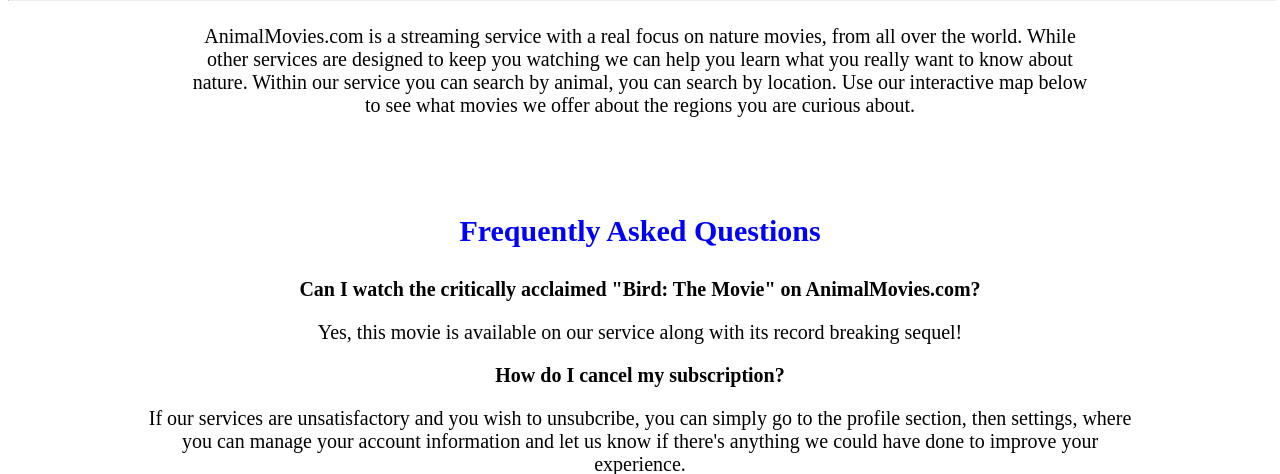
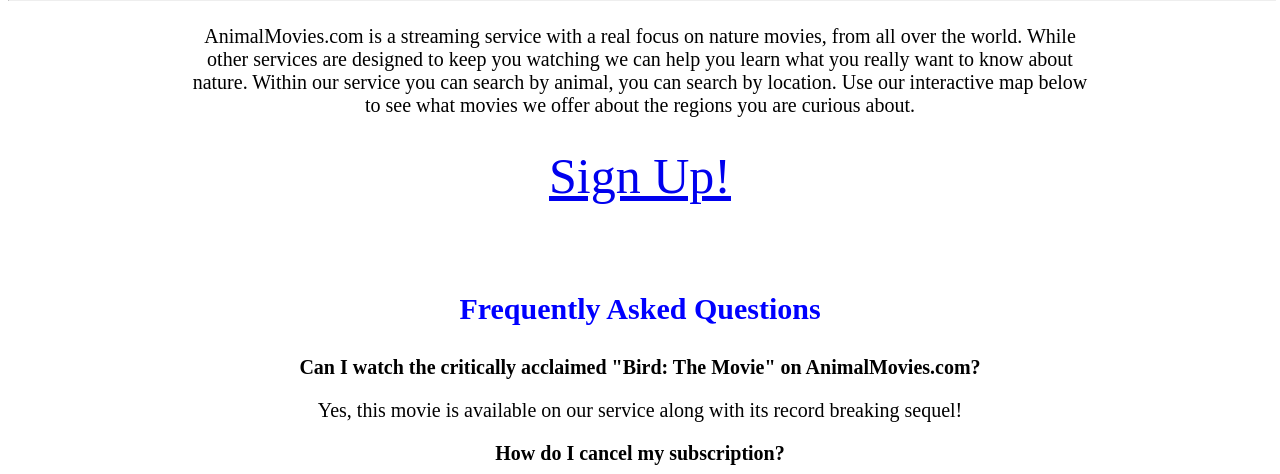
Before and after one commit to carlosm306/COMP333-Landing-Page, a PHP site: page /landing_page.html in a window 1280 px wide. Shown: the part 1877-2351 px from the top of the page. Run offline with PHP 8.4, Linux system fonts and the light colour scheme.

Commit message:
sign up (issue #32)

```diff
--- a/landing_page.html
+++ b/landing_page.html
@@ -93,6 +93,10 @@ Animal Movies
       below to see what movies we offer about the regions you are curious about.
     </div>
 
+    <div id="sign_up">
+      <a href="signup.html" target="_blank"
+      rel="noreferrer noopener"> Sign Up!</a>
+    </div>
 
 
 <h2 class="centering">
--- a/style_sheet.css
+++ b/style_sheet.css
@@ -157,3 +157,13 @@ th{
     font-size: 2vw;
     color: whitesmoke;
   }
+
+  #sign_up {
+    font-size: 50px ;
+    text-align: center;
+    margin-left: auto;
+    margin-right: auto;
+    max-width: 70vw;
+    color:blue;
+    padding: 10px;
+  }
```
Also changed, not shown: signup.html (added, +20 -0 lines).
